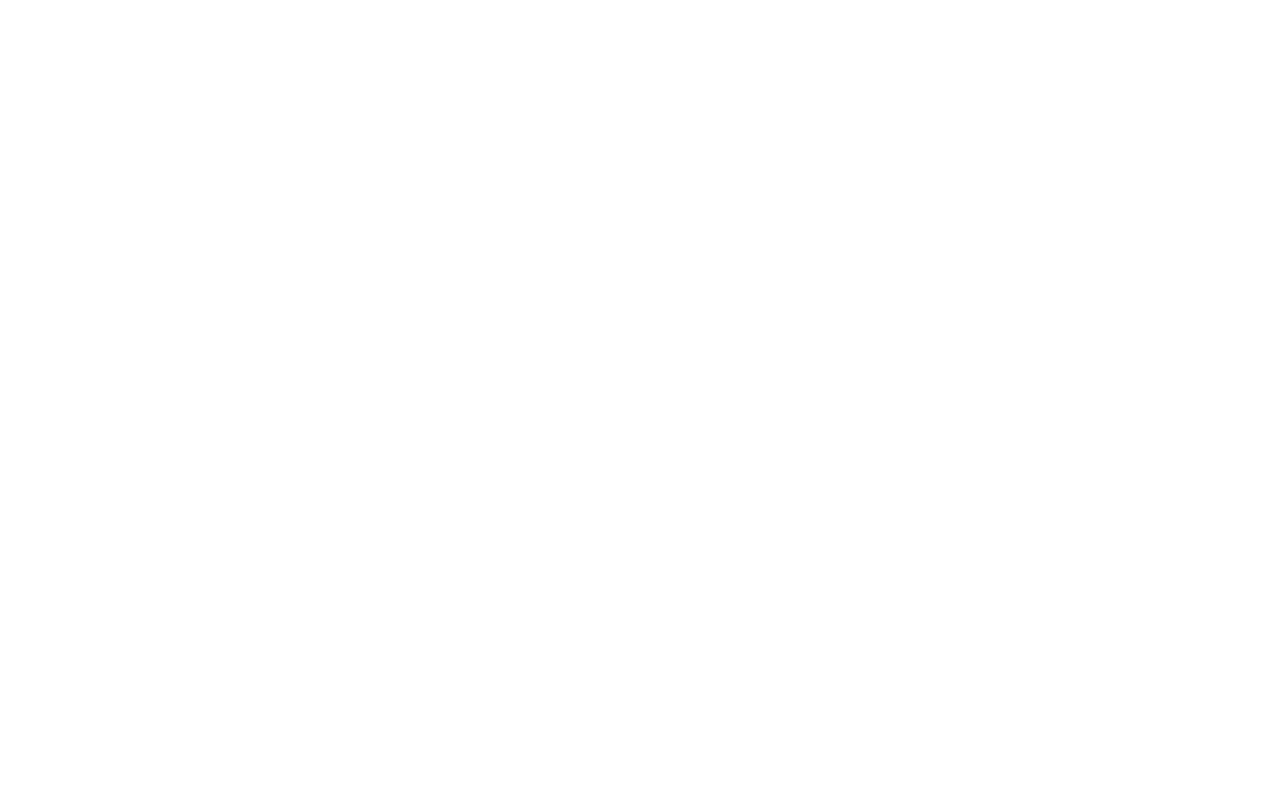
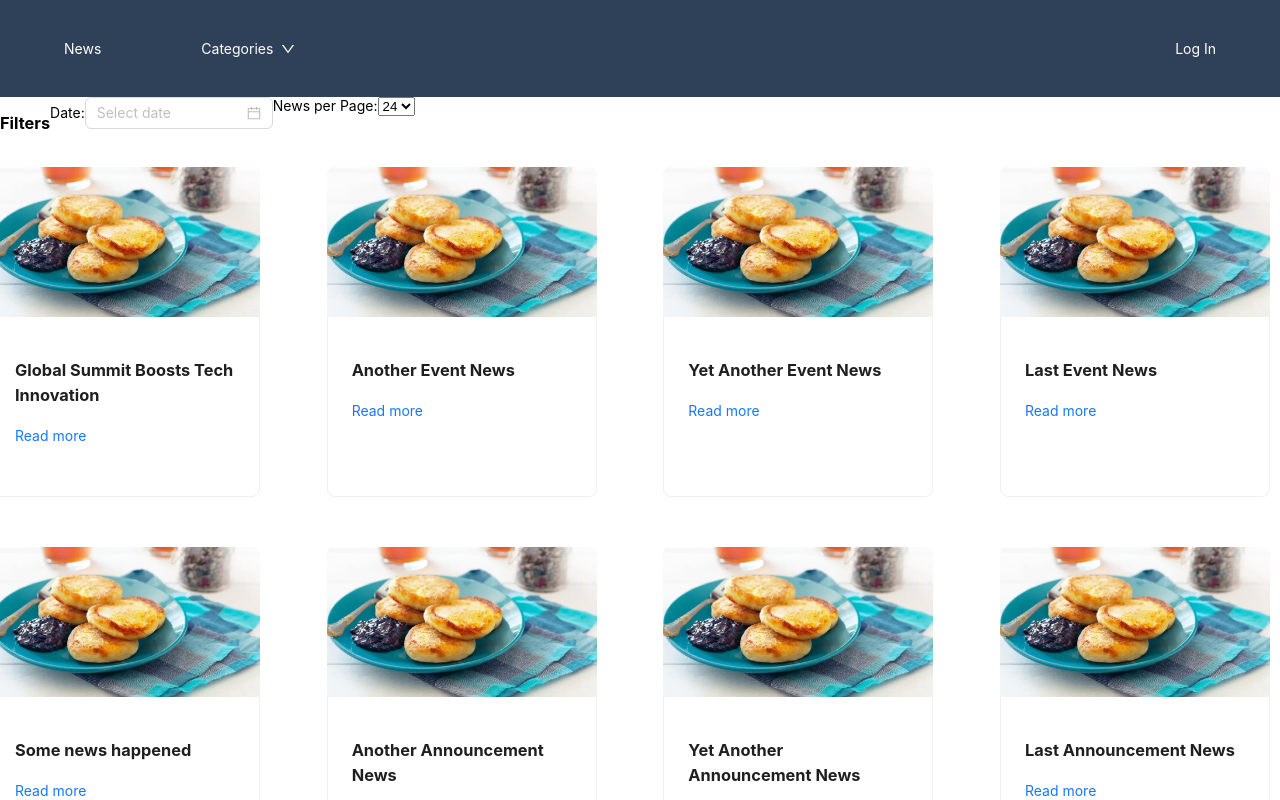
Before and after one commit to zhenekpirozhok/News-Portal, a React (Create React App) app in the folder frontend/: page /filter in a window 1280 px wide. Before the commit this address had no page. Shown: the top 800 px of the page. Built offline with nearby package versions, Linux system fonts and the light colour scheme.

Commit message:
add filter page

```diff
--- a/frontend/src/App.js
+++ b/frontend/src/App.js
@@ -2,6 +2,7 @@
 import HomePage from "./pages/HomePage";
 import CategoriesPage from "./pages/CategoriesPage";
 import OneCategoryPage from "./pages/OneCategoryPage";
+import FilterPage from "./pages/FilterPage";
 import { BrowserRouter as Router, Route, Routes } from "react-router-dom";
 
 function App() {
@@ -12,6 +13,7 @@
           <Route path="/" element={<HomePage />} />
           <Route path="/categories" element={<CategoriesPage />} />
           <Route path="/category/:categoryId" element={<OneCategoryPage />} />
+          <Route path="/filter" element={<FilterPage />} />
         </Routes>
       </Router>
     </div>
--- /dev/null
+++ b/frontend/src/components/FilterPanel/FilterPanel.js
@@ -0,0 +1,36 @@
+import React from 'react';
+import { Flex } from 'antd';
+import { DatePicker, Space } from 'antd';
+
+const FilterPanel = ({ onDateFilterChange, onNewsPerPageChange }) => {
+  const handleDateFilterChange = (e) => {
+    const selectedDate = e.target.value;
+    onDateFilterChange(selectedDate);
+  };
+
+  const handleNewsPerPageChange = (e) => {
+    const selectedNewsPerPage = e.target.value;
+    onNewsPerPageChange(selectedNewsPerPage);
+  };
+
+  return (
+    <Flex className="filter-panel">
+      <h3>Filters</h3>
+      <div className="filter-section">
+        <label>Date:</label>
+        <DatePicker onChange={handleDateFilterChange} />
+      </div>
+      <div className="filter-section">
+        <label>News per Page:</label>
+        <select onChange={handleNewsPerPageChange}>
+          {/* Options for news per page */}
+          <option value="24">24</option>
+          <option value="48">48</option>
+          <option value="96">96</option>
+        </select>
+      </div>
+    </Flex>
+  );
+};
+
+export default FilterPanel;
--- /dev/null
+++ b/frontend/src/pages/FilterPage.js
@@ -0,0 +1,33 @@
+// Header.js
+import React from "react";
+import Header from "../components/Header/Header";
+import MainNews from "../components/MainNews/MainNews";
+import users from "../mockData/users.json";
+import news from "../mockData/news.json";
+import NewsList from "../components/NewsList/NewsList";
+import Footer from "../components/Footer/Footer";
+import getCategories from "../mockData/categories";
+import FilterPanel from "../components/FilterPanel/FilterPanel";
+
+const FilterPage = () => {
+  const categories = getCategories(news);
+
+  const onDateFilterChange = (date) => {
+      alert(`Date: ${date}`);
+  }
+
+  const onNewsPerPageChange = (newsPerPage) => {
+      alert(`News per page: ${newsPerPage}`);
+  }
+
+  return (
+    <div>
+      <Header user={null} isSearchVisible={false} categories={categories} />
+      <FilterPanel />
+      <NewsList newsList={news} />
+      <Footer />
+    </div>
+  );
+};
+
+export default FilterPage;
```
